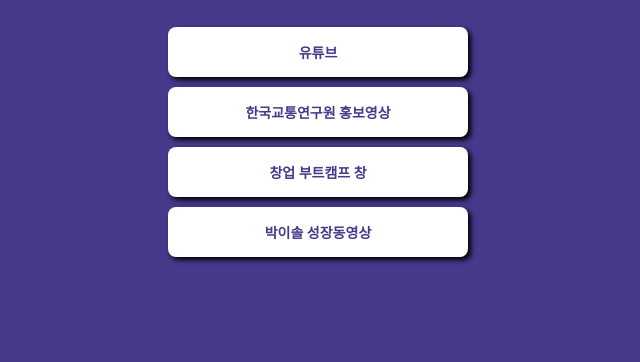
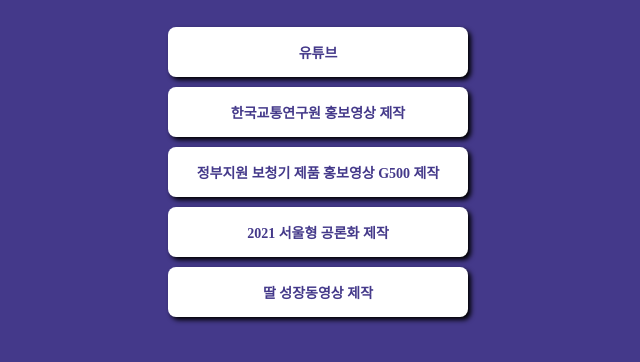
Before and after one commit to byeonggupark/mypage, a plain HTML site: page index.html in a window 1280 px wide. Shown: the part 226-588 px from the top of the page, without its empty margins (322-962 px from the left). Drawn offline with Linux system fonts and the light colour scheme; a web font is replaced by a local one.

Commit message:
Update index.html

```diff
--- a/index.html
+++ b/index.html
@@ -85,9 +85,10 @@
         <h1 class="main">이안소리</h1>
         <p class="sub">일상의 소리</p>
         <a target="_blank" href="https://www.youtube.com/channel/UCzBHxCDNrFlhPgYKqOUsQ9g">유튜브</a>
-        <a target="_blank" href="https://youtu.be/1_NfKuOpW24">한국교통연구원 홍보영상</a>
-        <a target="_blank" href="https://chang.spartacodingclub.kr/">창업 부트캠프 창</a>
-        <a target="_blank" href="https://youtu.be/Pjt0J_CV4VE">박이솔 성장동영상</a>
+        <a target="_blank" href="https://youtu.be/1_NfKuOpW24">한국교통연구원 홍보영상 제작</a>
+        <a target="_blank" href="https://youtu.be/iO8yuP8iH_g">정부지원 보청기 제품 홍보영상 G500 제작</a>
+        <a target="_blank" href="https://youtu.be/FiOLGtG341Q">2021 서울형 공론화 제작</a>
+        <a target="_blank" href="https://youtu.be/Pjt0J_CV4VE">딸 성장동영상 제작</a>
     </div>
 
 </body>
```
